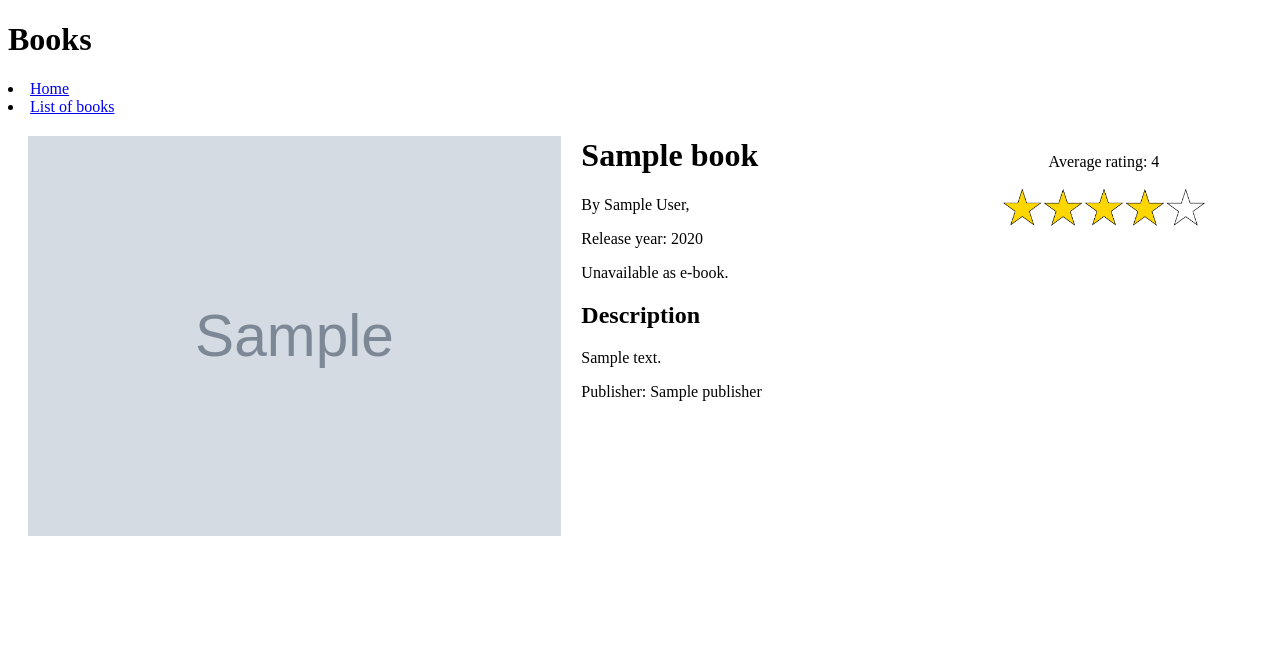
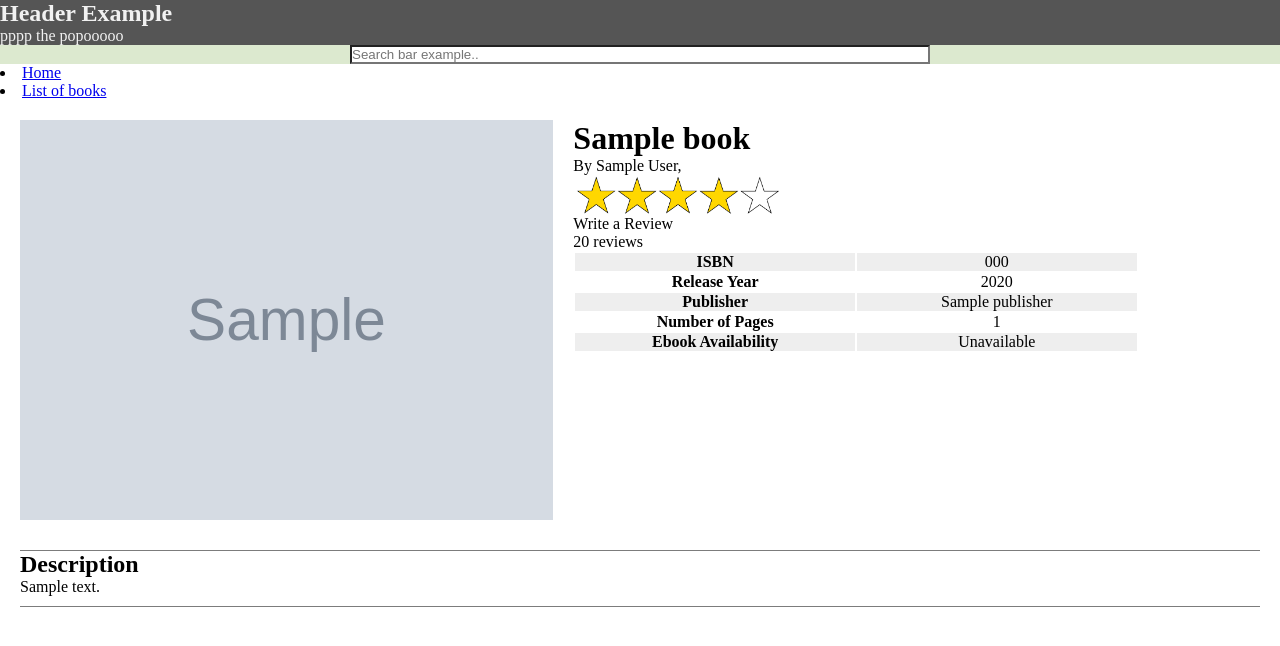
Before and after one commit to SpoicyStick/235-Book-Website, a Flask app: template library/templates/book_info.html in a window 1280 px wide. Shown: the top 646 px of the page. Run offline with Flask 2, Linux system fonts and the light colour scheme; the template is opened without the code that fills it: most values are stand-ins (such as "Sample title", 1, 10 or a date in 2020); grey boxes marked "Sample" are stand-in pictures.

Commit message:
made changes to book_info and css

```diff
--- a/library/adapters/jsondatareader.py
+++ b/library/adapters/jsondatareader.py
@@ -41,6 +41,12 @@ class BooksJSONReader:
             book_instance.publisher = Publisher(book_json['publisher'])
             book_instance.image = book_json['image_url']
 
+            try:
+                if book_json['isbn'] != "":
+                    book_instance.isbn = int(float(book_json['isbn']))
+            except:
+                pass
+
             if book_json['publication_year'] != "":
                 book_instance.release_year = int(book_json['publication_year'])
 
--- a/library/static/css/main.css
+++ b/library/static/css/main.css
@@ -1,38 +1,117 @@
+/* Styling general*/
+
+* {
+    margin: 0;
+    padding: 0;
+
+}
+ .line{
+    width: 100%;
+    height: 10px;
+    border-bottom: 1px solid #7C7C7C;
+    float:left;
+}
+
+
+/* Styling for header.html*/
+.header {
+  background-color: #555;
+  color: #f1f1f1;
+}
+
+
+.header2 {
+  background-color: #DCE9CF;
+
+
+}
+.search-bar {
+    text-align: center;
+}
+
+.search-bar input{
+    float: center;
+    background-color: white;
+    width: 45%;
+    display: inline-block;
+}
 
 /* Styling for book_info.html*/
 
-div.basic-book-info{
-    display: inline-block;
-    width: 95%;
+
+div.book-info-top{
+    align-self: center;
+    overflow: auto;
+    padding-top:20px;
 }
 
 div.book-image {
     text-align: left;
+    padding:0px 20px 0px 20px;
+    height: 400px;
     float: left;
-    padding:20px;
-    height: 400px;
 }
-div.book-image img{
+
+.book-image{
+    height:400px;
+    width: auto;
+}
+.book-image img{
     height: 100%;
 }
 
-div.book-information {
+div.book-detail {
     text-align: left;
+    overflow: auto;
 }
 
-div.rating-info {
-    float: right;
-    text-align:center;
+div.rating {
+    float: left;
 }
 
 
 div.rating-star {
     background-color: gold;
     height: 40px;
-
 }
 div.rating-star img{
     height:100%;
+
+}
+
+div.book-info-middle {
+    overflow: auto;
+    width: auto;
+    padding: 20px;
+}
+div.book-description {
+    float: left;
+}
+
+.book-info-table{
+    overflow: auto;
+    text-align:center;
+    height: 5%;
+
+}
+.book-info-table table{
+    border: none;
+    width: 80%
+
+}
+
+.book-info-table td{
+    border: none;
+    width: 100%
+}
+.book-info-table th{
+    border: none;
+    width: 50%
+}
+
+.book-info-table tr:nth-child(odd){
+    background-color: #EEEEEE;
+
 }
 
 
--- a/library/templates/book_info.html
+++ b/library/templates/book_info.html
@@ -7,22 +7,15 @@
     <title>Simple Book</title>
 </head>
 <body>
-    <div class="basic-book-info">
-    <!--Img block, top left-->
+    <div class="book-info-top">
         <div class ='book-image'>
             <img src={{book.image}}>
         </div>
+        <div class = 'book-detail'>
 
-        <!--item description, top right-->
-        <div class = 'book-information'>
+
             <div class="book-heading">
 
-                <div class="rating-info">
-                    <p>Average rating: {{book.average_rating}}</p>
-                    <div class="rating-star" style="width: calc(20% * {{ book.average_rating }})">
-                        <img src="{{ url_for('static', filename='images/stars.png') }}" alt="{{ book.average_rating }}" title="{{ book.average_rating }}">
-                    </div>
-                </div>
 
 
                 <h1>{{ book.title }}</h1>
@@ -34,37 +27,93 @@
                                 {{ author.full_name }}
                             {% endif %}
                         {% endfor %}
+
                 </p>
+
             </div>
 
-            <p>Release year:
+
+
+            <div class="rating">
+                <div class="rating-star" style="width: calc(20% * {{ book.average_rating }})">
+                    <img src="{{ url_for('static', filename='images/stars.png') }}" alt="{{ book.average_rating }}" title="{{ book.average_rating }}">
+                </div>
+                <p>Write a Review</p>
+                <p>20 reviews</p>
+            </div>
+        </div>
+
+
+        <div class="book-info-table" >
+            <table>
+                <tr>
+                    <th>ISBN</th>
+                    <td>
+                        {% if book.isbn != none %}
+                            {{book.isbn}}
+                        {% else %}
+                            N/A
+                        {% endif %}
+                    </td>
+                </tr>
+
+                <tr>
+                    <th>Release Year</th>
+                    <td>
                         {% if book.release_year != none %}
                             {{ book.release_year }}
                          {% else %}
-                    Not available
+                            N/A
                         {% endif %}
-            </p>
+                    </td>
+                </tr>
 
+                <tr>
+                    <th>Publisher</th>
+                    <td>
+                        {% if book.publisher != none %}
+                            {{ book.publisher.name}}
+                         {% else %}
+                            N/A
+                        {% endif %}
+                    </td>
+                </tr>
 
+                <tr>
+                    <th>Number of Pages</th>
 
+                    <td>
+                        {% if book.num_pages != none %}
+                            {{book.num_pages}}
+                        {% else %}
+                            N/A
+                        {% endif %}
+                    </td>
+                </tr>
+
+                <tr>
+                    <th>Ebook Availability</th>
+                    <td>
                     {% if book.ebook==true %}
-                <p>Available as e-book!</p>
+                        Available
                     {% else %}
-                <p>Unavailable as e-book.</p>
+                        Unavailable
                     {% endif %}
+                    </td>
+                </tr>
+            </table>
+        </div>
+    </div>
 
+    <div class="book-info-middle">
+        <div class="line"></div>
         <div class="book-description">
             <h2>Description</h2>
             <p>{{ book.description }}</p>
         </div>
+        <div class="line"></div>
+    </div>
 
-
-            <p>Publisher: {{book.publisher.name}}</p>
-
-
-
-        </div>
-    </div>
 
 </body>
 
--- /dev/null
+++ b/library/templates/header.html
@@ -0,0 +1,14 @@
+<div class="header" id="myHeader">
+  <h2>Header Example</h2>
+  <p>pppp the popooooo</p>
+</div>
+
+
+<div class="header2">
+  <div class="search-bar">
+      <input type="text" placeholder="Search bar example..">
+  </div>
+
+
+
+</div>
--- a/library/templates/layout.html
+++ b/library/templates/layout.html
@@ -3,12 +3,12 @@
 <head>
     <meta charset="UTF-8">
     <link rel="stylesheet" href="{{ url_for('static', filename='css/main.css') }}"/>
-    <title>help</title>
+    <title>Example of title</title>
 </head>
+
+
 <body>
-    <header>
-        <h1>Books</h1>
-    </header>
+    {% include 'header.html'%}
     <div>
         <li><a href="{{ home_url }}">Home</a></li>
         <li><a href="{{ list_url }}">List of books</a></li>
```
Also changed, not shown: library/domain/model.py (+14 -2 lines). Lines whose indentation alone changed are shown as unchanged.
